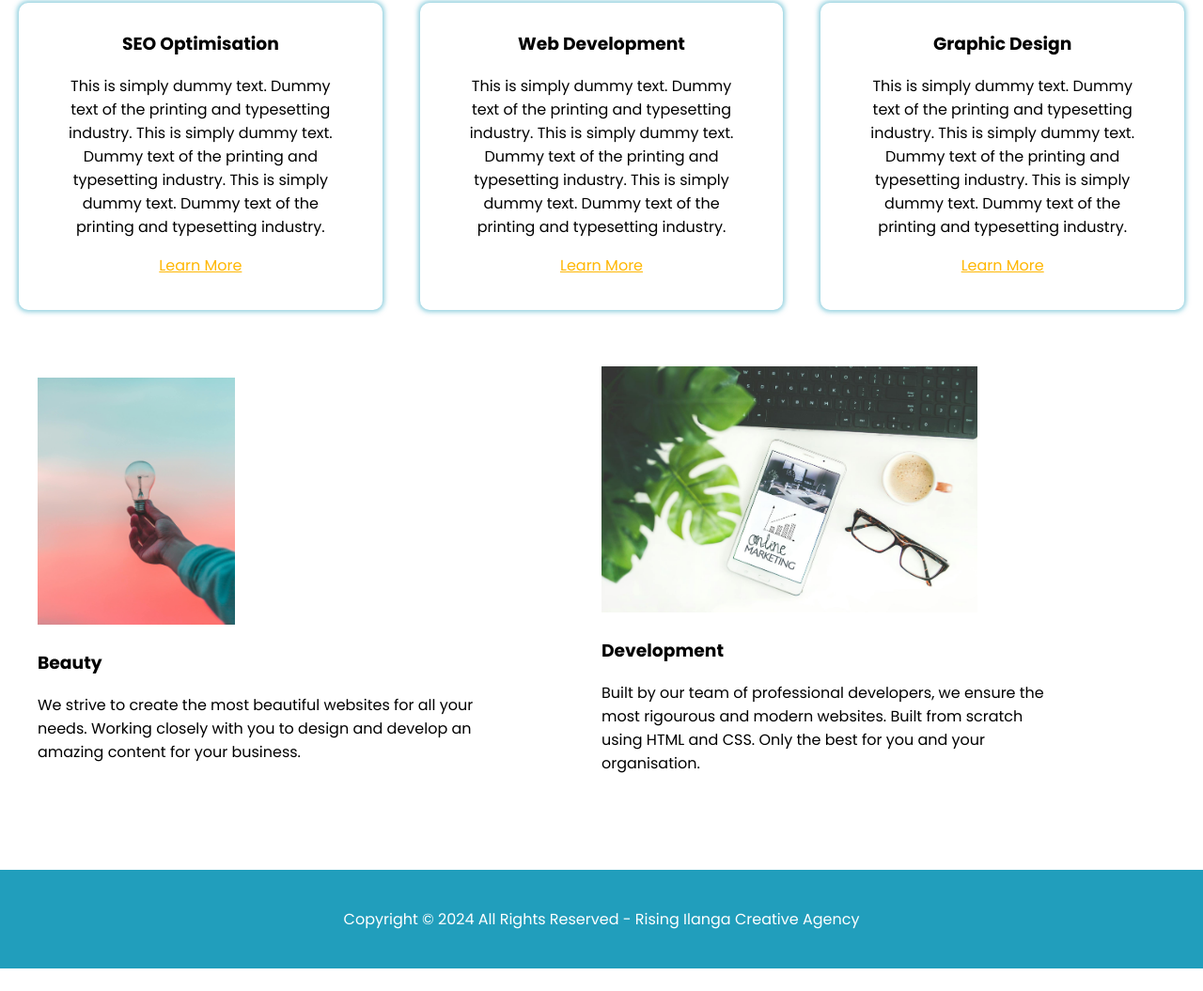
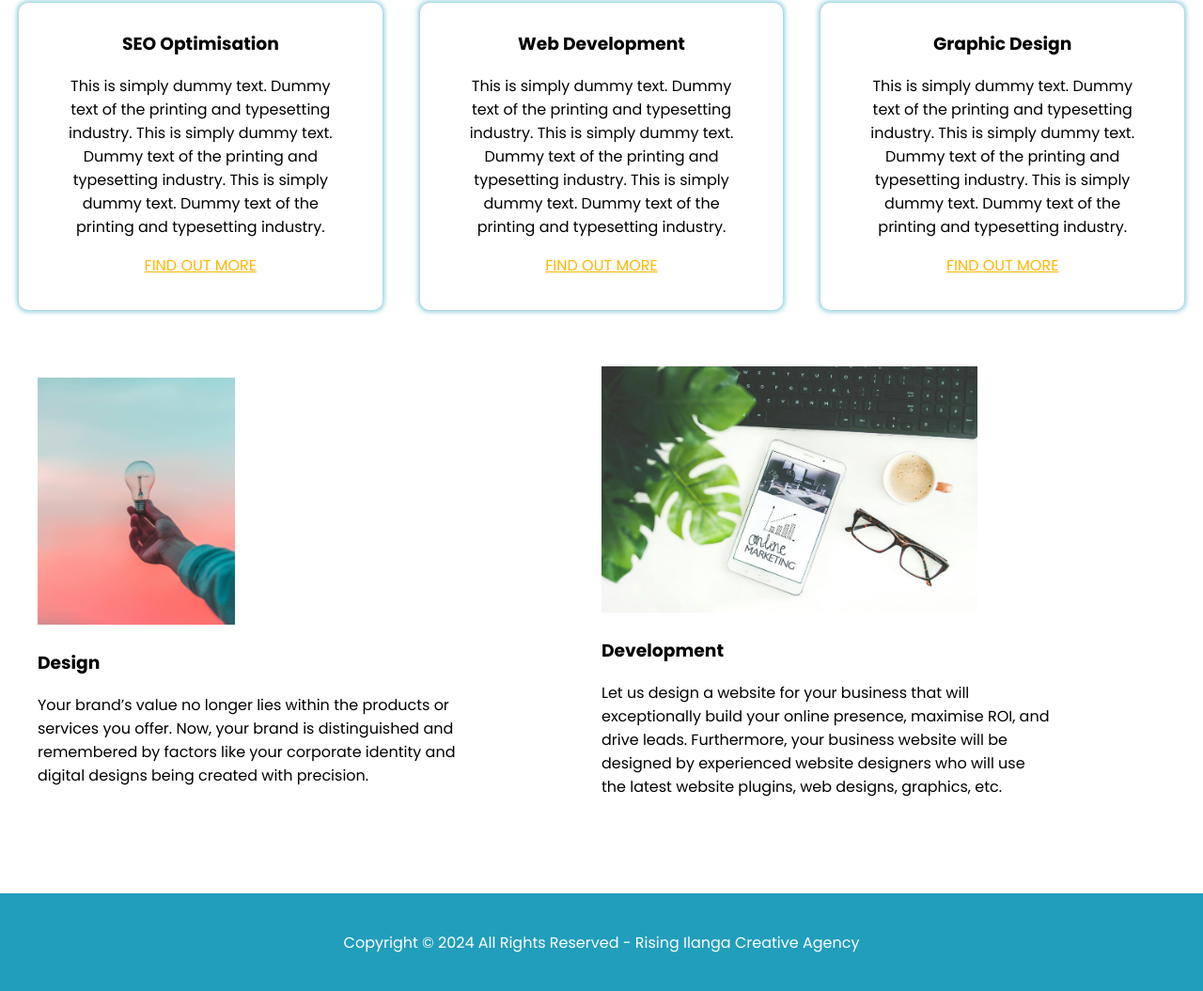
Before and after one commit to Mali-billz/Rising-Ilanga-Creative, a plain HTML site: page index.html in a window 1280 px wide. Shown: the part 526-1581 px from the top of the page at 94% size. Before the commit the page ends 1557 px from the top, so only its background shows below. Drawn offline with Linux system fonts and the light colour scheme.

Commit message:
Update index.html

```diff
--- a/index.html
+++ b/index.html
@@ -23,7 +23,7 @@
         <div class="main">
             <div class="slider">
                 <div class="overlay1">
-                    <h1> Land of the dawn, platform of the <span class="slogan">rising</span> worlds. </h1>
+                    <h1> Platform of the dawn, digital landscape of the <span class="slogan">rising</span> worlds. </h1>
                 </div>
             </div>
 
@@ -32,19 +32,19 @@
                     <h3> SEO Optimisation </h3>
                     <p> This is simply dummy text. Dummy text of the printing and typesetting industry. This is simply dummy text. Dummy text of the printing and typesetting industry. This is simply dummy text. Dummy text of the printing and typesetting industry.
                     </p>
-                    <a href="#">Learn More</a> <br/><br/>
+                    <a href="#">FIND OUT MORE</a> <br/><br/>
                 </div>
                 <div class="middle box">
                     <h3> Web Development </h3>
                     <p> This is simply dummy text. Dummy text of the printing and typesetting industry. This is simply dummy text. Dummy text of the printing and typesetting industry. This is simply dummy text. Dummy text of the printing and typesetting industry.
                     </p>
-                    <a href="#">Learn More</a> <br/><br/>
+                    <a href="#">FIND OUT MORE</a> <br/><br/>
                 </div>
                 <div class="right box">
                     <h3> Graphic Design </h3>
                     <p> This is simply dummy text. Dummy text of the printing and typesetting industry. This is simply dummy text. Dummy text of the printing and typesetting industry. This is simply dummy text. Dummy text of the printing and typesetting industry.
                     </p>
-                    <a href="#">Learn More</a> <br/><br/>
+                    <a href="#">FIND OUT MORE</a> <br/><br/>
                 </div>
             </div>
 
@@ -52,15 +52,16 @@
             <div class="inner_row2">
                 <div class="left side">
                     <img src="./assets/images/lighttheworld.jpg" alt="light the world" width="210px">
-                    <h3> Beauty </h3>
-                        <p> We strive to create the most beautiful websites for all your needs. Working closely with you to design and develop an amazing content for your business.
+                    <h3> Design </h3>
+                        <p> Your brand’s value no longer lies within the products or services you offer.
+                            Now, your brand is distinguished and remembered by factors like your corporate identity and digital designs being created with precision.
                         </p>
                 </div>
                 <div class="right side">
                     <img src="./assets/images/onlinemarket.jpg" alt="market online" width="400px">
                     <h3> Development </h3>
-                        <p> Built by our team of professional developers, we ensure the most rigourous and modern websites. Built from
-                            scratch using HTML and CSS. Only the best for you and your organisation.
+                        <p> Let us design a website for your business that will exceptionally build your online presence, maximise ROI, and drive leads.
+                            Furthermore, your business website will be designed by experienced website designers who will use the latest website plugins, web designs, graphics, etc.
                         </p>
                 </div>
             </div>
```
